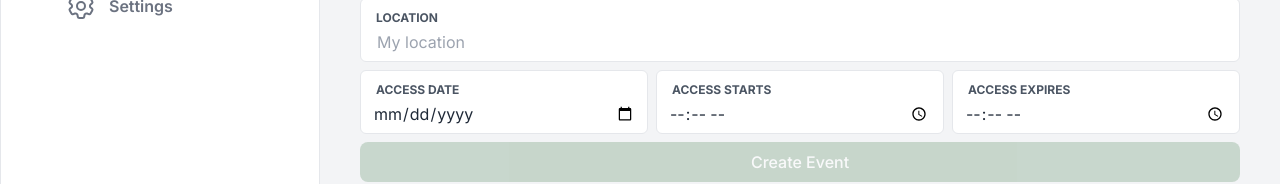
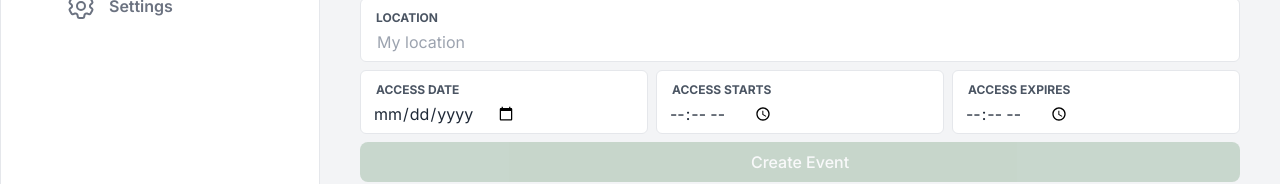
Before and after one commit to UNLV-CS-GANG/gatekeeper, a Next.js app: page /createEvent in a window 1280 px wide. Shown: the part 404-588 px from the top of the page. Built offline with nearby package versions, Linux system fonts and the light colour scheme; no server answers.

Commit message:
style: :lipstick: test flex on date input

```diff
--- a/components/Event/EventForm.tsx
+++ b/components/Event/EventForm.tsx
@@ -151,7 +151,7 @@ export default function EventForm({ userId }: { userId: string | null }) {
                 <p className="block sm:hidden">Date</p>
               </label>
               <input
-                className="block h-16 w-full cursor-pointer appearance-none rounded-md border bg-white px-3 pt-6 text-left text-sm text-gray-800 sm:text-base"
+                className="flex h-16 w-full cursor-pointer appearance-none justify-start rounded-md border bg-white px-3 pt-6 text-sm text-gray-800 sm:text-base"
                 type="date"
                 id="access-date"
                 value={tempAccessDate}
@@ -168,7 +168,7 @@ export default function EventForm({ userId }: { userId: string | null }) {
                 <p className="block sm:hidden">Starts</p>
               </label>
               <input
-                className="block h-16 w-full cursor-pointer appearance-none rounded-md border bg-white px-3 pt-6 text-left text-sm text-gray-800 sm:text-base"
+                className="flex h-16 w-full cursor-pointer appearance-none justify-start rounded-md border bg-white px-3 pt-6 text-sm text-gray-800 sm:text-base"
                 type="time"
                 id="access-start"
                 value={tempAccessStart}
@@ -185,7 +185,7 @@ export default function EventForm({ userId }: { userId: string | null }) {
                 <p className="block sm:hidden">Expires</p>
               </label>
               <input
-                className="block h-16 w-full cursor-pointer appearance-none rounded-md border bg-white px-3 pt-6 text-left text-sm text-gray-800 sm:text-base"
+                className="flex h-16 w-full cursor-pointer appearance-none justify-start rounded-md border bg-white px-3 pt-6 text-sm text-gray-800 sm:text-base"
                 type="time"
                 id="access-end"
                 value={tempAccessEnd}
```
